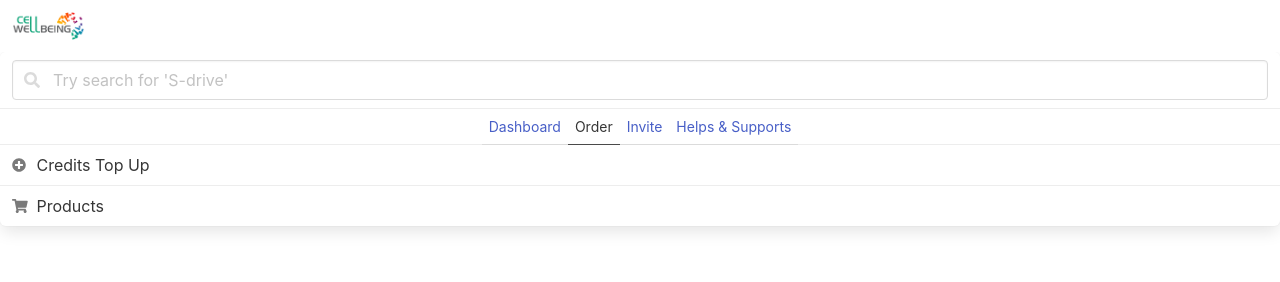
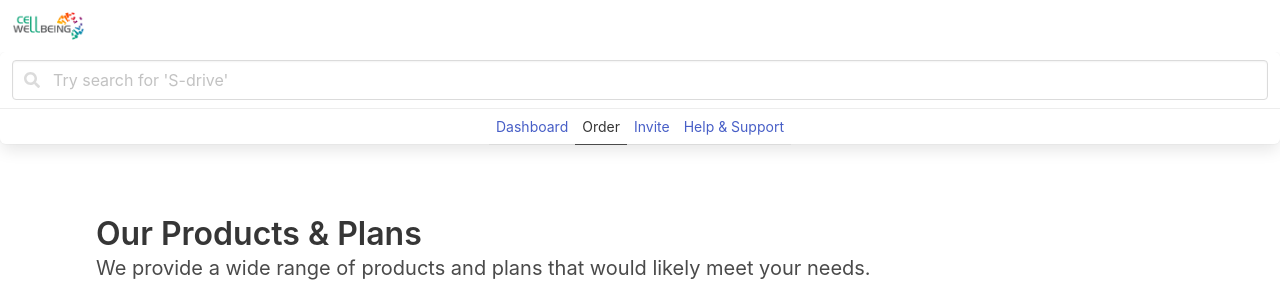
Before and after one commit to azuddin/cwb-react, a React (Create React App) app: page / in a window 1280 px wide. Both pictures are taken after a click on the link "Order". Shown: the top 282 px of the page. Built offline with nearby package versions, Linux system fonts and the light colour scheme.

Commit message:
overide css

```diff
--- a/src/App.js
+++ b/src/App.js
@@ -64,7 +64,7 @@ class App extends Component {
         dropdownMenu: <Invite />
       },
       {
-        name: "Helps & Supports",
+        name: "Help & Support",
         isActive: false,
         dropdownMenu: ""
       }
--- a/src/index.css
+++ b/src/index.css
@@ -17,3 +17,9 @@ code {
   padding-top: 0 !important;
   min-height: 80vh;
 }
+
+@media screen and (min-width: 600px) {
+  .tile:not(.is-child) {
+    display: flex !important;
+  }
+}
--- a/src/order/Order.jsx
+++ b/src/order/Order.jsx
@@ -4,20 +4,20 @@ import Menu from "../components/menu/Menu";
 class Order extends Component {
   state = {
     menu: [
-      {
-        name: "Credits Top Up",
-        isActive: false,
-        isOpen: false,
-        icon: "fa fa-plus-circle",
-        menuItem: []
-      },
-      {
-        name: "Products",
-        isActive: false,
-        isOpen: false,
-        icon: "fa fa-shopping-cart",
-        menuItem: []
-      }
+      // {
+      //   name: "Credits Top Up",
+      //   isActive: false,
+      //   isOpen: false,
+      //   icon: "fa fa-plus-circle",
+      //   menuItem: []
+      // },
+      // {
+      //   name: "Products",
+      //   isActive: false,
+      //   isOpen: false,
+      //   icon: "fa fa-shopping-cart",
+      //   menuItem: []
+      // }
     ]
   };
   handleIsActive = item => {
--- a/src/order/product/Product.jsx
+++ b/src/order/product/Product.jsx
@@ -18,7 +18,7 @@ class Product extends Component {
         </div>
         <div className="container">
           <div className="box">
-            <div className="tile is-ancestor">
+            <div className="tile is-mobile is-ancestor">
               <div className="tile is-parent">
                 <div className="tile is-child">
                   <div className="image is-4by3">
```
